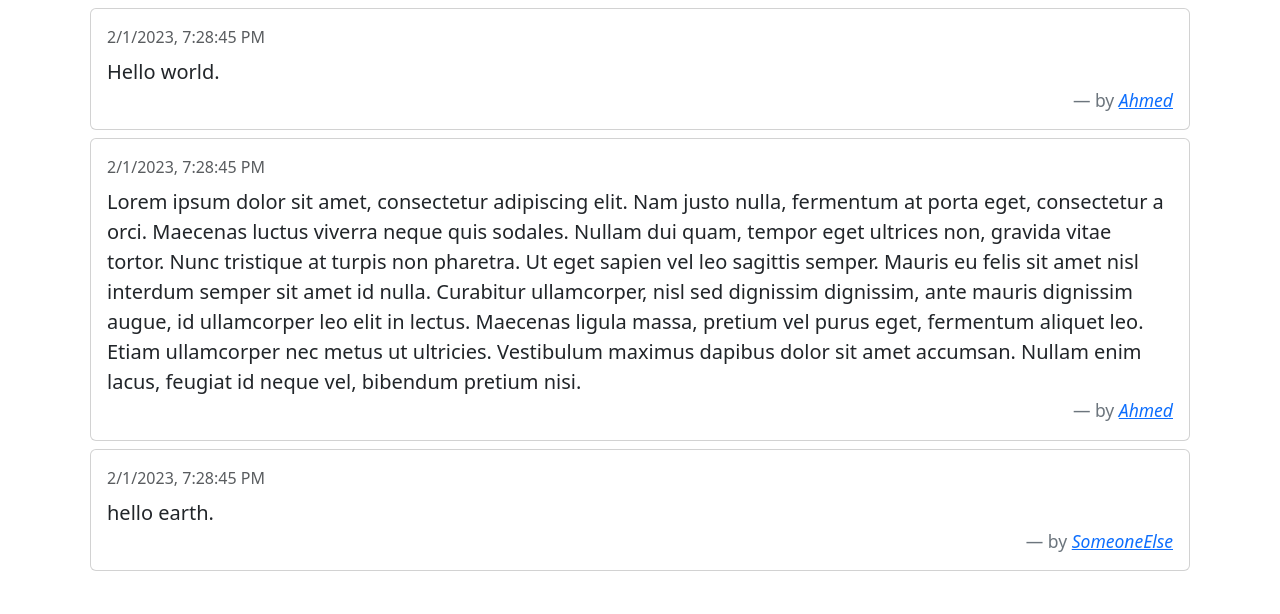
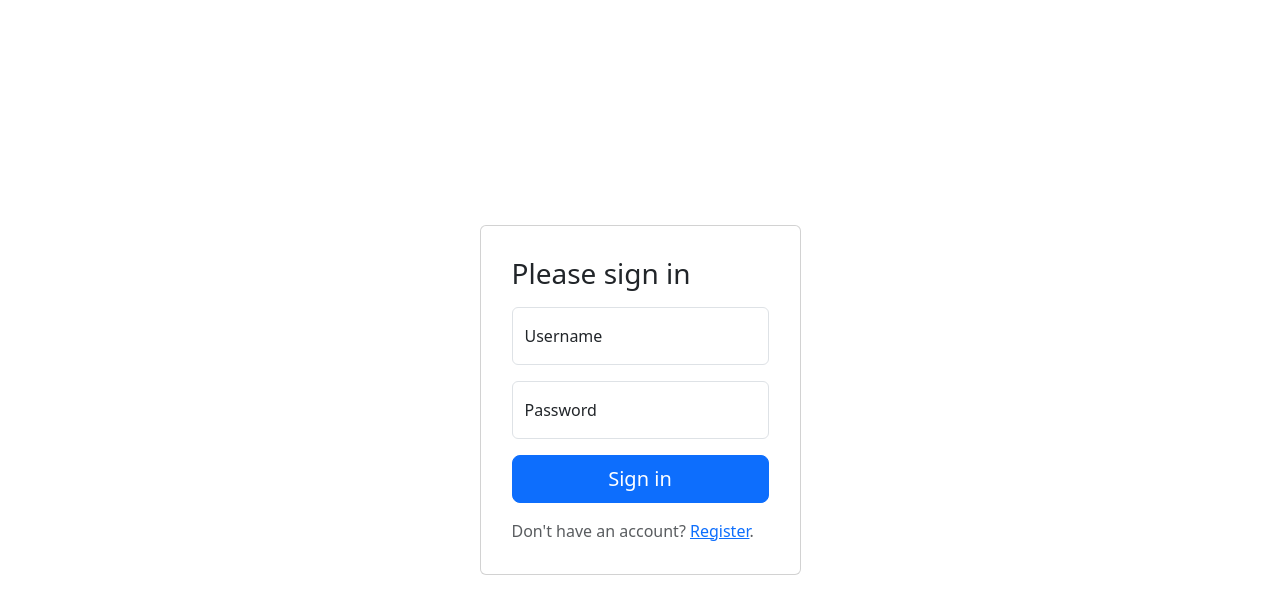
Before and after one commit to El-Ahmed/posts-front, an Angular app: page / in a window 1280 px wide. Shown: the top 614 px of the page. Built offline with nearby package versions, Linux system fonts and the light colour scheme.

Commit message:
added sign component

```diff
--- a/src/app/app.component.html
+++ b/src/app/app.component.html
@@ -1,9 +1,10 @@
 
-<div class="container">
+<!--<div class="container">-->
+<!--  <app-post [postdate]="mdate.toLocaleString()" username="Ahmed" text="Hello world."></app-post>-->
+<!--  <app-post [postdate]="mdate.toLocaleString()" username="Ahmed" text="Lorem ipsum dolor sit amet, consectetur adipiscing elit. Nam justo nulla, fermentum at porta eget, consectetur a orci. Maecenas luctus viverra neque quis sodales. Nullam dui quam, tempor eget ultrices non, gravida vitae tortor. Nunc tristique at turpis non pharetra. Ut eget sapien vel leo sagittis semper. Mauris eu felis sit amet nisl interdum semper sit amet id nulla. Curabitur ullamcorper, nisl sed dignissim dignissim, ante mauris dignissim augue, id ullamcorper leo elit in lectus. Maecenas ligula massa, pretium vel purus eget, fermentum aliquet leo. Etiam ullamcorper nec metus ut ultricies. Vestibulum maximus dapibus dolor sit amet accumsan. Nullam enim lacus, feugiat id neque vel, bibendum pretium nisi."></app-post>-->
+<!--  <app-post [postdate]="mdate.toLocaleString()" username="SomeoneElse" text="hello earth."></app-post>-->
+<!--</div>-->
 
+<app-sign></app-sign>
 
-  <app-post [postdate]="mdate.toLocaleString()" username="Ahmed" text="Hello world."></app-post>
-  <app-post [postdate]="mdate.toLocaleString()" username="Ahmed" text="Lorem ipsum dolor sit amet, consectetur adipiscing elit. Nam justo nulla, fermentum at porta eget, consectetur a orci. Maecenas luctus viverra neque quis sodales. Nullam dui quam, tempor eget ultrices non, gravida vitae tortor. Nunc tristique at turpis non pharetra. Ut eget sapien vel leo sagittis semper. Mauris eu felis sit amet nisl interdum semper sit amet id nulla. Curabitur ullamcorper, nisl sed dignissim dignissim, ante mauris dignissim augue, id ullamcorper leo elit in lectus. Maecenas ligula massa, pretium vel purus eget, fermentum aliquet leo. Etiam ullamcorper nec metus ut ultricies. Vestibulum maximus dapibus dolor sit amet accumsan. Nullam enim lacus, feugiat id neque vel, bibendum pretium nisi."></app-post>
-  <app-post [postdate]="mdate.toLocaleString()" username="SomeoneElse" text="hello earth."></app-post>
-</div>
 <router-outlet></router-outlet>
--- a/src/app/app.module.ts
+++ b/src/app/app.module.ts
@@ -4,11 +4,13 @@ import { BrowserModule } from '@angular/platform-browser';
 import { AppRoutingModule } from './app-routing.module';
 import { AppComponent } from './app.component';
 import { PostComponent } from './post/post.component';
+import { SignComponent } from './sign/sign.component';
 
 @NgModule({
   declarations: [
     AppComponent,
-    PostComponent
+    PostComponent,
+    SignComponent
   ],
   imports: [
     BrowserModule,
--- /dev/null
+++ b/src/app/sign/sign.component.css
@@ -0,0 +1,21 @@
+.form-sign {
+  max-width: 380px;
+  padding: 15px;
+}
+
+.animationIf.ng-enter,
+.animationIf.ng-leave {
+  -webkit-transition: opacity ease-in-out 1s;
+  -moz-transition: opacity ease-in-out 1s;
+  -ms-transition: opacity ease-in-out 1s;
+  -o-transition: opacity ease-in-out 1s;
+  transition: opacity ease-in-out 1s;
+}
+.animationIf.ng-enter,
+.animationIf.ng-leave.ng-leave-active {
+  opacity: 0;
+}
+.animationIf.ng-leave,
+.animationIf.ng-enter.ng-enter-active {
+  opacity: 1;
+}
--- /dev/null
+++ b/src/app/sign/sign.component.html
@@ -0,0 +1,25 @@
+<div class="d-flex align-items-center justify-content-center h-100" >
+
+  <div class="card form-sign">
+    <div class="card-body">
+
+      <form>
+
+        <h1 class="h3 mb-3 fw-normal">Please {{register?'register':'sign in'}}</h1>
+
+        <div class="form-floating mb-3">
+          <input type="text" class="form-control" id="username" placeholder="Username">
+          <label for="username">Username</label>
+        </div>
+        <div class="form-floating mb-3">
+          <input type="password" class="form-control" id="password" placeholder="Password">
+          <label for="password">Password</label>
+        </div>
+
+        <button class="w-100 btn btn-lg btn-primary" type="submit">{{register?'Register':'Sign in'}}</button>
+        <p class="mt-3 mb-0 text-muted">{{register?'Already':"Don't"}} have an account? <a (click)="toggleRegister()" class="card-link" style="cursor: pointer">{{register?'Sign in':'Register'}}</a>.</p>
+
+      </form>
+    </div>
+  </div>
+</div>
--- /dev/null
+++ b/src/app/sign/sign.component.ts
@@ -0,0 +1,17 @@
+import { Component } from '@angular/core';
+
+@Component({
+  selector: 'app-sign',
+  templateUrl: './sign.component.html',
+  styleUrls: ['./sign.component.css']
+})
+export class SignComponent {
+
+  register = false
+
+  toggleRegister() {
+    this.register = !this.register
+  }
+
+
+}
--- a/src/styles.css
+++ b/src/styles.css
@@ -1 +1,5 @@
 /* You can add global styles to this file, and also import other style files */
+
+body {
+  height: 100vh;
+}
```
Also changed, not shown: 1 other file (tests, documents, lock files or other folders).
